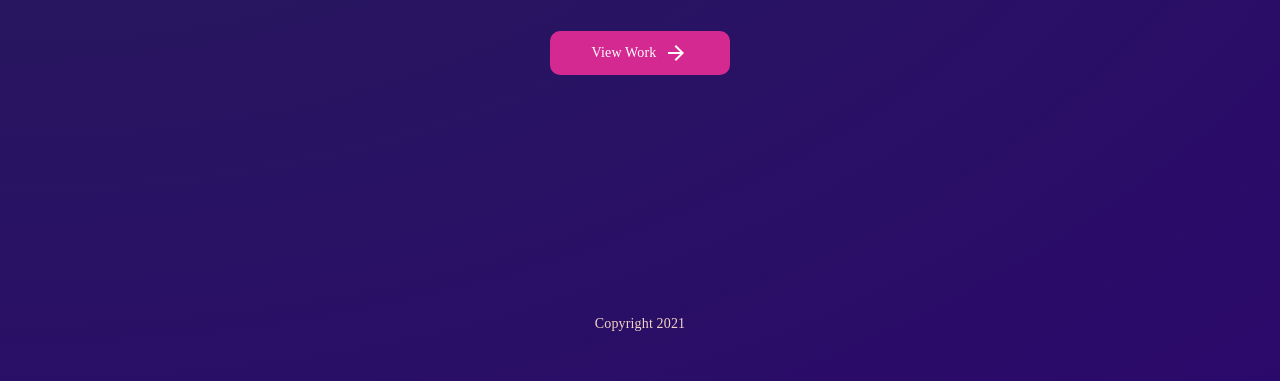
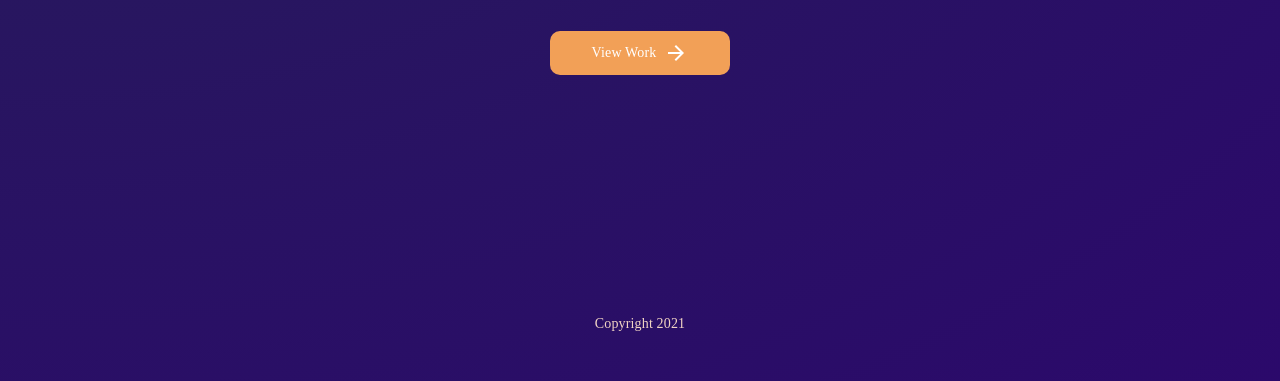
Before and after one commit to ZahraB21/portfolio-gatsby, a Gatsby site: page / in a window 1280 px wide. Shown: the part 419-800 px from the top of the page. Built offline with nearby package versions, Linux system fonts and the light colour scheme; Gatsby itself is replaced by a stand-in of ours.

Commit message:
Changing background color of the button

```diff
--- a/src/styles/home.module.css
+++ b/src/styles/home.module.css
@@ -17,7 +17,8 @@
   display: flex;
   justify-content: center;
   align-items: center;
-  background: #D42990;
+  /* background: #D42990; */
+  background: #F2A057;
   padding: 10px 16px;
   border-radius: 10px;
   margin-top: 20px;
```
